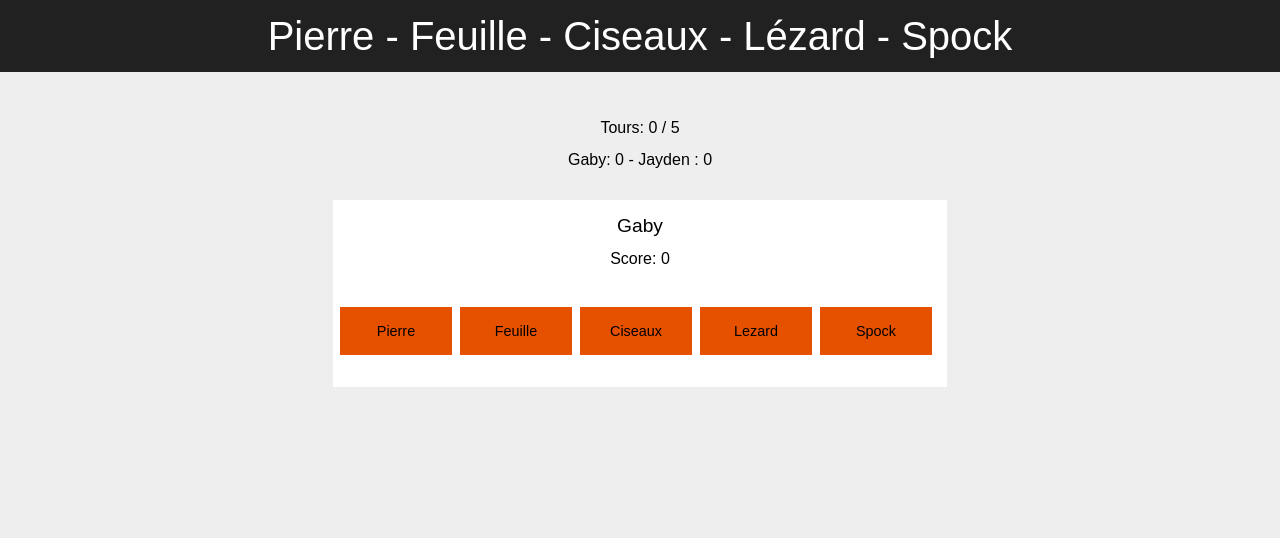
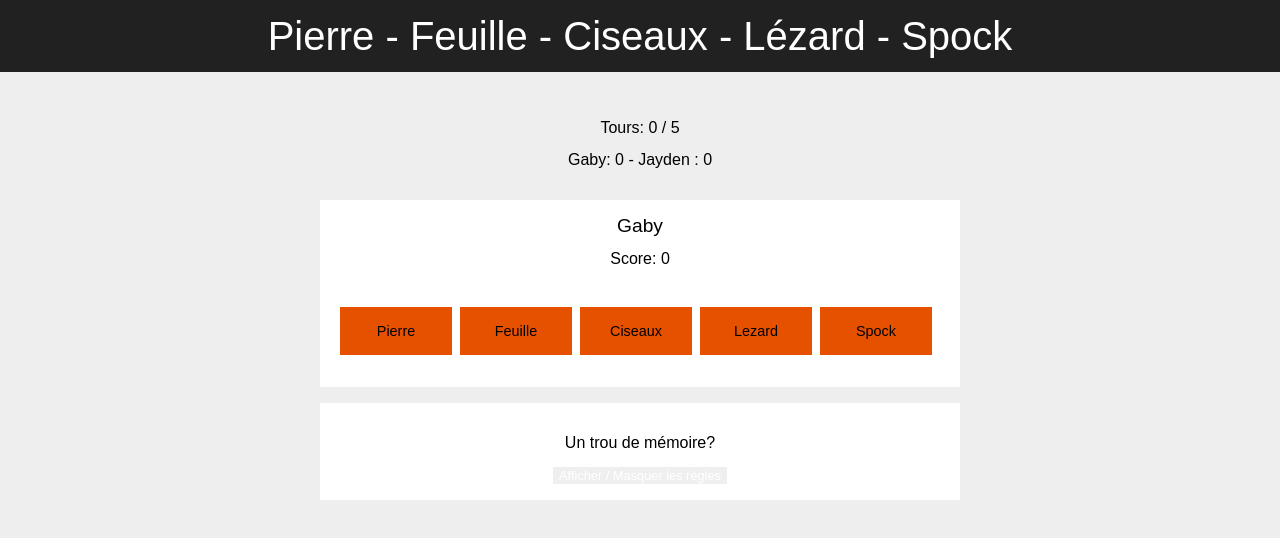
Before and after one commit to Nedjim/PFCLZ, a React app: page / in a window 1280 px wide. Shown: the top 538 px of the page. Built offline with nearby package versions, Linux system fonts and the light colour scheme; the HTML template or start-up script is replaced by a standard one; a web font is replaced by a local one.

Commit message:
add notice

```diff
--- a/src/assets/stylesheets/components/base.scss
+++ b/src/assets/stylesheets/components/base.scss
@@ -9,3 +9,7 @@ h1 {
 h2 {
     font-size: 1.2rem;
 }
+
+li {
+    list-style-type: none;
+}
--- a/src/assets/stylesheets/components/layout.scss
+++ b/src/assets/stylesheets/components/layout.scss
@@ -10,7 +10,7 @@ header {
     }
 }
 
-#content {
+#content{
     text-align: center;
     .message {
         margin: 1rem;
@@ -23,7 +23,7 @@ header {
     .players{
         display: inline-block;
         @extend .padding;
-        width: 48%;
+        width: 50%;
         &:first-child {
             margin-right: 1rem;
         }
@@ -46,3 +46,39 @@ header {
         }
     }
 }
+
+#end {
+    width: 50%;
+    margin: 0 auto;
+    margin-bottom: 1rem;
+    @extend .padding;
+    h1 {
+        text-align: center;
+    }
+    .winner {
+        font-size: 1.4rem;
+        text-align: center;
+        @extend .padding;
+    }
+    .score{
+        text-align: center;
+    }
+}
+#notice{
+    @extend .padding;
+    width: 50%;
+    margin: 0 auto;
+    text-align: center;
+    p {
+        @extend .padding;
+    }
+    .rules {
+        @extend .padding;
+        width: 50%;
+        margin: 0 auto;
+        text-align: left;
+        li {
+            margin-top: 0.8rem;
+        }
+    }
+}
--- a/src/assets/stylesheets/components/theme.scss
+++ b/src/assets/stylesheets/components/theme.scss
@@ -26,3 +26,17 @@ header {
        }
     }
 }
+#end {
+     background: white;
+}
+#notice{
+    background: white;
+    p {
+        font-size: 1rem;
+    }
+    button {
+        border: none;
+        color: white;
+        font-size: 0.8rem;
+    }
+}
--- a/src/components/App.js
+++ b/src/components/App.js
@@ -1,8 +1,23 @@
 import '../assets/stylesheets/index.scss';
 import React, { Component }         from 'react';
-import Content                      from './content/Content'
+import Content                      from './content/Content';
+import Notice                       from './notice/Notice';
 
 export default class App extends Component {
+
+  constructor(){
+    super();
+    this.state = {
+      notice: false,
+      buttonValue: 'Afficher / Masquer les règles'
+    }
+  }
+
+  showNotice(){
+    this.setState({ notice: !this.state.notice});
+  }
+
+
   render() {
     return(
       <div>
@@ -10,6 +25,11 @@ export default class App extends Component {
               <h1>Pierre - Feuille - Ciseaux - Lézard - Spock</h1>
           </header>
           <Content />
+          <div id='notice'>
+              <p> Un trou de mémoire?</p>
+              <button onClick={this.showNotice.bind(this)}>{this.state.buttonValue}</button>
+              <Notice status={this.state.notice}/>
+          </div>
       </div>
     )
   }
--- a/src/components/content/Content.js
+++ b/src/components/content/Content.js
@@ -70,24 +70,23 @@ export default class Content extends Component {
     }
 
     end(){
-        console.log('ok')
         if(this.state.players['Gaby'].score > this.state.players['Jayden'].score){
             return (
-                <div>
+                <div  className='winner'>
                     Gaby gagne la partie
                 </div>
             )
         }
         else if(this.state.players['Gaby'].score == this.state.players['Jayden'].score){
             return (
-                <div>
+                <div  className='winner'>
                     Egalité
                 </div>
             )
         }
         else {
             return (
-                <div>
+                <div className='winner'>
                     Jayden gagne la partie
                 </div>
             )
@@ -98,10 +97,9 @@ export default class Content extends Component {
     render(){
          if(this.state.tours == this.state.totalTours){
             return (
-                <div>
-                    <h1>FIN du jeu</h1>
-                    <div>
-                        <h2>Score Final</h2>
+                <div id="end">
+                    <h1>FIN DU JEU</h1>
+                    <div className='score'>
                         {this.end()}
                         <p>Gaby : {this.state.players['Gaby'].score}</p>
                         <p>Jayden : {this.state.players['Jayden'].score}</p>
--- /dev/null
+++ b/src/components/notice/notice.js
@@ -0,0 +1,26 @@
+import React, { Component }         from 'react';
+
+export default class Notice extends Component {
+
+  render() {
+      if(this.props.status){
+        return(
+            <div className='rules'>
+                    <li>Les ciseaux coupent le papier</li>
+                    <li>Le papier bat la pierre</li>
+                    <li>La pierre écrase le lézard</li>
+                    <li>Le lézard empoisonne Spock</li>
+                    <li>Spock écrabouille les ciseaux</li>
+                    <li>Les ciseaux décapitent le lézard</li>
+                    <li>Le lézard mange le papier</li>
+                    <li>Le papier repousse Spock</li>
+                    <li>Spock détruit la pierre</li>
+                    <li>La pierre bat les ciseaux</li>
+            </div>
+        )
+      }
+      else {
+          return <div></div>
+      }
+  }
+};
```
